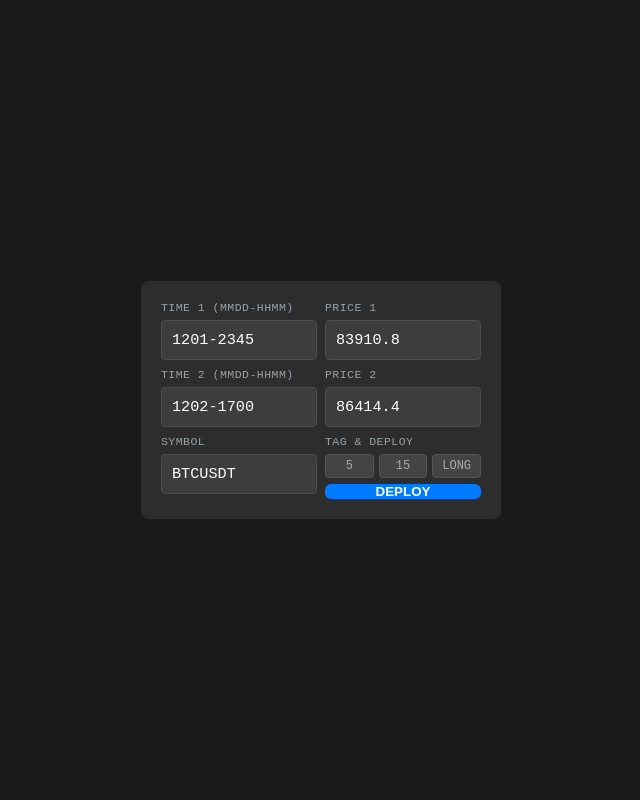
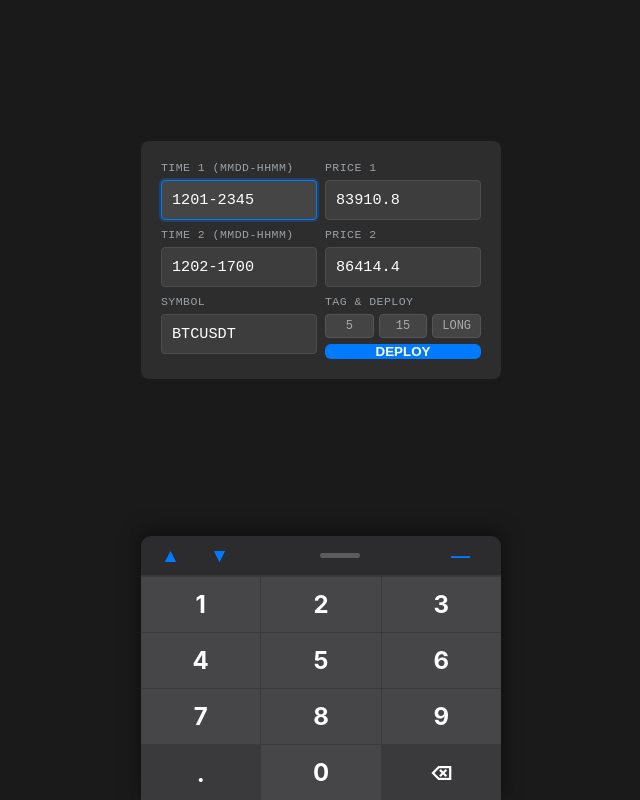
Before and after one commit to ggmygf/track, a plain HTML site: page index.html in a window 1280 px wide. Shown: the whole page, without its empty margins (319-959 px from the left). Drawn offline with Linux system fonts and the light colour scheme.

Commit message:
Update index.html

```diff
--- a/index.html
+++ b/index.html
@@ -6,12 +6,19 @@
     <title>Trend Linker</title>
     <style>
         * { box-sizing: border-box; }
-        body { margin: 0; height: 100vh; display: grid; place-items: center; font-family: 'Roboto Mono', monospace; background:#1a1a1a; color:#e0e0e0; }
-        #app { background:#2d2d2d; padding:20px; border-radius:8px; width:360px; display:flex; flex-direction:column; gap:14px; }
+        body { margin: 0; height: 100vh; display: grid; place-items: center; font-family: 'Roboto Mono', monospace; background:#1a1a1a; color:#e0e0e0; position: relative; overflow: hidden; }
+        /* Adjusted #app to account for fixed keyboard space at bottom */
+        #app { background:#2d2d2d; padding:20px; border-radius:8px; width:360px; display:flex; flex-direction:column; gap:14px; margin-bottom: 280px; }
         .grid-container { display:grid; grid-template-columns:1fr 1fr; gap:8px; }
         .input-group { display:flex; flex-direction:column; gap:6px; }
         label { font-size:0.72em; color:#9aa0a6; text-transform:uppercase; letter-spacing:0.04em; }
-        input { background:#3d3d3d; border:1px solid #4d4d4d; color:#fff; padding:10px; width:100%; font-family:inherit; font-size:0.95rem; border-radius:4px; }
+
+        /* inputmode="none" prevents native mobile keyboard */
+        input { background:#3d3d3d; border:1px solid #4d4d4d; color:#fff; padding:10px; width:100%; font-family:inherit; font-size:0.95rem; border-radius:4px; outline: none; caret-color: #007bff; }
+
+        /* Highlight selected box logic */
+        input:focus { border: 1px solid #007bff; background: #454545; box-shadow: 0 0 0 2px rgba(0,123,255,0.25); }
+
         button { background:#007bff; color:white; border:none; padding:12px; cursor:pointer; width:100%; font-weight:bold; border-radius:6px; }
         button:hover { filter:brightness(1.1); }
 
@@ -19,17 +26,94 @@
         .tags { display: flex; gap: 5px;}
         .tag-btn { background:#444; color:#aaa; padding: 4px; flex:1; font-size: 0.75rem; text-align: center; border-radius: 4px; cursor: pointer; border:1px solid #555; }
         .tag-btn.active { background:#4fc3f7; color:#000; border-color:#4fc3f7; font-weight: bold; }
+        .acc-right {
+    display: flex;
+    align-items: center;
+    gap: 10px; /* Separator for the new button */
+}
+
+        /* --- KEYPAD STYLES --- */
+        #keypad-container {
+            position: fixed;
+            bottom: 0;
+            width: 100vw;
+            max-width: 360px; /* Aligns with #app width */
+            background: #1c1c1e; /* iOS dark grey */
+            z-index: 1000;
+            border-top-left-radius: 10px;
+            border-top-right-radius: 10px;
+            overflow: hidden;
+            box-shadow: 0 -4px 20px rgba(0,0,0,0.5);
+        }
+
+        /* Accessory Bar */
+        .acc-bar {
+            display: flex;
+            justify-content: space-between;
+            align-items: center;
+            background: #2c2c2e;
+            padding: 6px 10px;
+            height: 40px;
+            border-bottom: 1px solid #3a3a3c;
+        }
+
+        .acc-arrows { display: flex; gap: 10px; }
+        .acc-btn {
+            background: transparent;
+            color: #007bff;
+            border: none;
+            font-size: 1.2rem;
+            padding: 0 10px;
+            cursor: pointer;
+            width: auto; /* Override global button width */
+            border-radius: 4px;
+        }
+        .acc-btn:active { background: #3a3a3c; }
+
+        .bar-handle {
+            width: 40px;
+            height: 5px;
+            background: #5c5c5e;
+            border-radius: 10px;
+        }
+
+        /* Grid Layout - Packed Mode */
+        .pad-grid {
+            display: grid;
+            grid-template-columns: repeat(3, 1fr);
+            grid-gap: 1px; /* The separator lines */
+            background: #3a3a3c; /* Color of the lines */
+            border-top: 1px solid #3a3a3c;
+        }
+
+        .key {
+            background: #464648; /* Grey key color */
+            color: #fff;
+            font-size: 1.5rem;
+            height: 55px;
+            border: none;
+            cursor: pointer;
+            display: flex;
+            align-items: center;
+            justify-content: center;
+            font-family: -apple-system, BlinkMacSystemFont, sans-serif; /* Native font for numbers */
+            border-radius: 0; /* Square keys */
+            width: 100%; /* Fill grid cell */
+        }
+
+        .key:active { background: #636366; }
+        .key-del { background: #3a3a3c; font-size: 1.2rem; }
+        .key-dot { background: #3a3a3c; font-weight: bold; padding-bottom: 10px;}
     </style>
 </head>
 <body>
     <div id="app">
         <div class="grid-container">
-
-            <div class="input-group"><label>Time 1 (MMDD-HHMM)</label><input id="t1" value="1201-2345"/></div>
-            <div class="input-group"><label>Price 1</label><input id="p1" value="83910.8"/></div>
-            <div class="input-group"><label>Time 2 (MMDD-HHMM)</label><input id="t2" value="1202-1700"/></div>
-            <div class="input-group"><label>Price 2</label><input id="p2" value="86414.4"/></div>
-            <div class="input-group"><label>Symbol</label><input id="symbol" value="BTCUSDT"/></div>
+            <div class="input-group"><label>Time 1 (MMDD-HHMM)</label><input id="t1" value="1201-2345" inputmode="none"/></div>
+            <div class="input-group"><label>Price 1</label><input id="p1" value="83910.8" inputmode="none"/></div>
+            <div class="input-group"><label>Time 2 (MMDD-HHMM)</label><input id="t2" value="1202-1700" inputmode="none"/></div>
+            <div class="input-group"><label>Price 2</label><input id="p2" value="86414.4" inputmode="none"/></div>
+            <div class="input-group"><label>Symbol</label><input id="symbol" value="BTCUSDT" inputmode="none"/></div>
 
             <div class="input-group">
                 <label>Tag & Deploy</label>
@@ -43,12 +127,98 @@
         </div>
     </div>
 
+    <div id="keypad-container">
+        <div class="acc-bar">
+            <div class="acc-arrows">
+                <button class="acc-btn" onclick="moveFocus(-1)">&#9650;</button>
+                <button class="acc-btn" onclick="moveFocus(1)">&#9660;</button>
+                </div>
+
+            <div class="bar-handle"></div>
+            <div style="width: 50px;">
+            <div class="acc-right">
+    <button class="acc-btn" onclick="press('-')">&mdash;</button>
+</div>
+            </div>
+
+        </div>
+        <div class="pad-grid">
+            <button class="key" onclick="press('1')">1</button>
+            <button class="key" onclick="press('2')">2</button>
+            <button class="key" onclick="press('3')">3</button>
+            <button class="key" onclick="press('4')">4</button>
+            <button class="key" onclick="press('5')">5</button>
+            <button class="key" onclick="press('6')">6</button>
+            <button class="key" onclick="press('7')">7</button>
+            <button class="key" onclick="press('8')">8</button>
+            <button class="key" onclick="press('9')">9</button>
+            <button class="key key-dot" onclick="press('.')">.</button>
+            <button class="key" onclick="press('0')">0</button>
+            <button class="key key-del" onclick="press('del')">&#9003;</button>
+        </div>
+    </div>
+
     <script>
         const BASE = "http://162.220.11.5:5000/start";
         let currentTag = "";
 
+        // --- KEYPAD LOGIC ---
+        let inputs = document.querySelectorAll('input');
+        let activeIndex = 0; // Default focus index
+
+        // Initialize Focus
+        window.onload = function() {
+            if(inputs.length > 0) {
+                focusInput(0);
+            }
+        };
+
+        // Attach listeners to track manual taps on inputs
+        inputs.forEach((inp, idx) => {
+            inp.addEventListener('click', () => {
+                activeIndex = idx;
+                // Ensure focus visual remains
+                inp.focus();
+            });
+            // Prevent physical keyboard typing just in case, though inputmode handles mobile
+            inp.addEventListener('keydown', (e) => {
+               // Optional: Allow default typing if desktop, but instruction implies using this pad.
+               // For strictness, let's allow desktop typing but track focus.
+            });
+        });
+
+        function focusInput(idx) {
+            if (idx < 0) idx = inputs.length - 1;
+            if (idx >= inputs.length) idx = 0;
+            activeIndex = idx;
+            inputs[activeIndex].focus();
+        }
+
+        function moveFocus(dir) {
+            focusInput(activeIndex + dir);
+        }
+
+        function press(key) {
+            let el = inputs[activeIndex];
+            let val = el.value;
+
+            if (key === 'del') {
+                el.value = val.slice(0, -1);
+            } else if (key === '.') {
+                // Prevent multiple dots if needed, though instruction didn't specify validation
+                if (!val.includes('.')) {
+                     el.value = val + key;
+                }
+            } else {
+                el.value = val + key;
+            }
+            // Trigger input event for any reactive frameworks (optional here but good practice)
+            el.dispatchEvent(new Event('input'));
+        }
+
+        // --- EXISTING LOGIC ---
+
         function selTag(el, val) {
-            // Toggle off if clicking same
             if (currentTag === val) {
                 currentTag = "";
                 el.classList.remove('active');
@@ -83,15 +253,11 @@
                 return;
             }
 
-            // AUTO-FILL FOR HORIZONTAL MODE (Only P1 given)
             if (!p2) {
-                p2 = p1; // Flat line
-                // If T1 is also missing, assume NOW
+                p2 = p1;
                 if (t1 <= 0) t1 = Date.now();
-                // If T2 is missing (which it is), make it T1 + 1hr to avoid math errors
                 if (t2 <= 0) t2 = t1 + 3600000;
             } else {
-                // Normal mode validation
                 if (t1 <= 0 || t2 <= 0) {
                     alert("Time fields required for 2-point trend.");
                     return;
```
